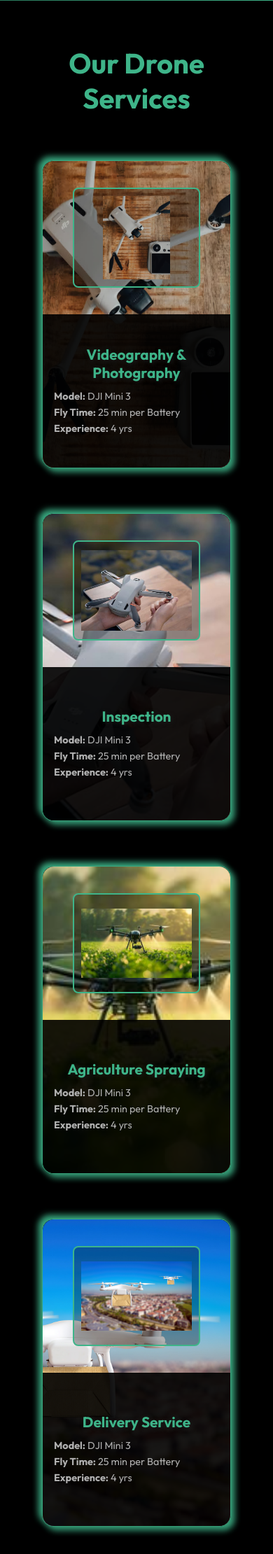
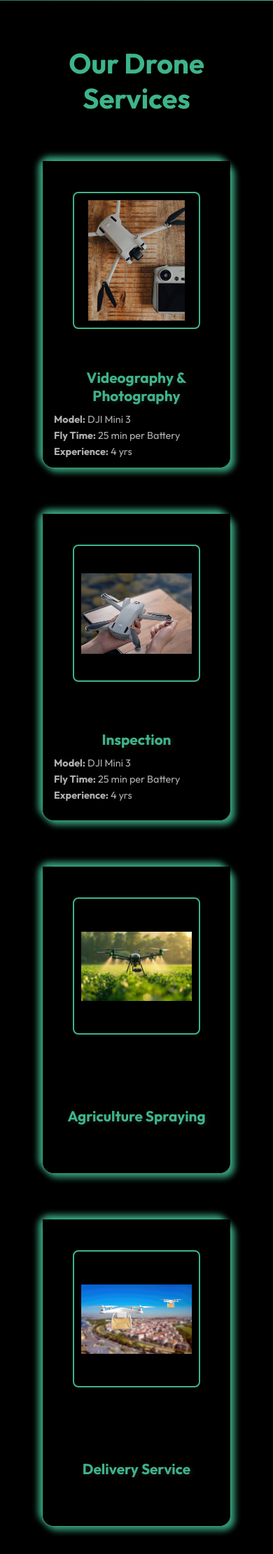
Before and after one commit to karthik-2-2/skyhawkservices, a PHP site: page / in a window 390 px wide. Shown: the part 903-3123 px from the top of the page at 70% size. Run offline with PHP 8.4, Linux system fonts and the light colour scheme.

Commit message:
Optimize service cards layout and fix admin login responsive design
Service Cards Improvements:
- Changed layout split from 50-50 to 65-35 (image:info ratio)
- Removed background images, using solid black background
- Simplified last 2 cards to show only titles (removed detailed specs)
- Consistent image sizing and layout across all cards

Admin Login Responsive Fix:
- Added clip-path for larger screens only (min-width: 769px)
- Maintained clip-path removal for mobile screens
- Preserved diagonal design for desktop while ensuring mobile compatibility

```diff
--- a/index.php
+++ b/index.php
@@ -475,14 +475,14 @@
       transform: rotateY(0deg);
     }
 
-    /* NEW: Top half image frame */
+    /* NEW: Top image section */
     .service-image-frame {
-      height: 50%; /* Top half */
+      height: 65%; /* Top 65% */
       display: flex;
       align-items: center;
       justify-content: center;
       padding: 20px;
-      background: transparent; /* Let the background image show through */
+      background: var(--black); /* Solid black background */
     }
 
     .service-image-frame img {
@@ -495,10 +495,10 @@
       padding: 10px;
     }
 
-    /* MODIFIED: Bottom half info */
+    /* MODIFIED: Bottom info section */
     .service-card-info {
-      height: 50%; /* Bottom half */
-      background: rgba(0,0,0,0.9); /* Black background */
+      height: 35%; /* Bottom 35% */
+      background: var(--black); /* Solid black background */
       border-radius: 0 0 16px 16px;
       padding: 1rem;
       display: flex;
@@ -854,7 +854,7 @@
     <h2>Our Drone Services</h2>
     <div class="services">
       <div class="card" data-aos="fade-right" data-aos-delay="400">
-        <div class="services-card-front" style="background-image: url('./drone2.png'); background-size:cover; background-position: center;">
+        <div class="services-card-front">
           <div class="service-image-frame">
             <img src="./drone2.png" alt="Videography Drone">
           </div>
@@ -875,7 +875,7 @@
         </div>
       </div>
       <div class="card" data-aos="fade-right" data-aos-delay="500">
-        <div class="services-card-front" style="background-image: url('./drone1.png'); background-size:cover; background-position: center;">
+        <div class="services-card-front">
           <div class="service-image-frame">
             <img src="./drone1.png" alt="Inspection Drone">
           </div>
@@ -896,17 +896,12 @@
         </div>
       </div>
       <div class="card" data-aos="fade-right" data-aos-delay="600">
-        <div class="services-card-front" style="background-image: url('./spray.png');">
+        <div class="services-card-front">
           <div class="service-image-frame">
             <img src="./spray.png" alt="Agriculture Spraying Drone">
           </div>
           <div class="service-card-info">
             <h3>Agriculture Spraying</h3>
-            <div class="specs">
-              <strong>Model:</strong> DJI Mini 3<br>
-              <strong>Fly Time:</strong> 25 min per Battery<br>
-              <strong>Experience:</strong> 4 yrs
-            </div>
           </div>
         </div>
         <div class="services-card-back">
@@ -917,17 +912,12 @@
         </div>
       </div>
       <div class="card" data-aos="fade-right" data-aos-delay="700">
-        <div class="services-card-front" style="background-image: url('./dheli.png');">
+        <div class="services-card-front">
           <div class="service-image-frame">
             <img src="./dheli.png" alt="Delivery Drone">
           </div>
           <div class="service-card-info">
             <h3>Delivery Service</h3>
-            <div class="specs">
-              <strong>Model:</strong> DJI Mini 3<br>
-              <strong>Fly Time:</strong> 25 min per Battery<br>
-              <strong>Experience:</strong> 4 yrs
-            </div>
           </div>
         </div>
         <div class="services-card-back">
```
Also changed, not shown: admin/index.php (+8 -1 lines).
